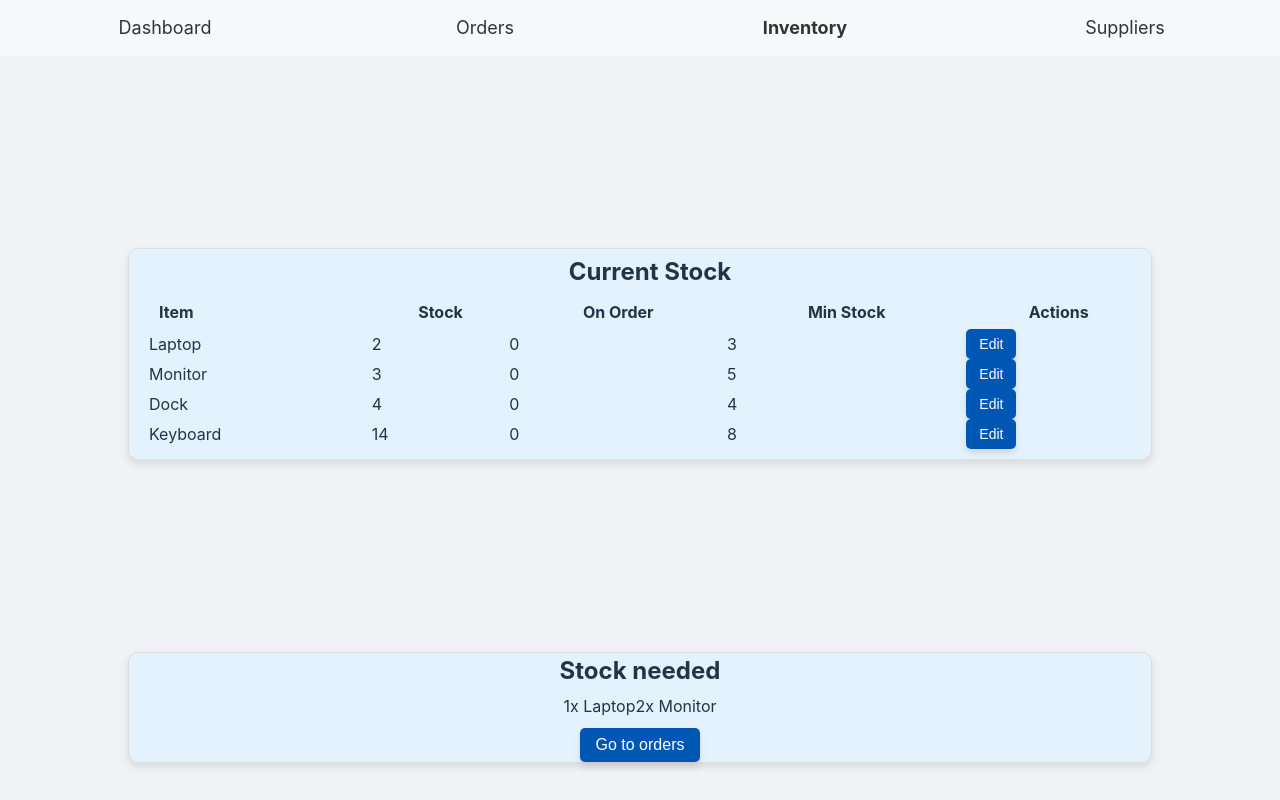
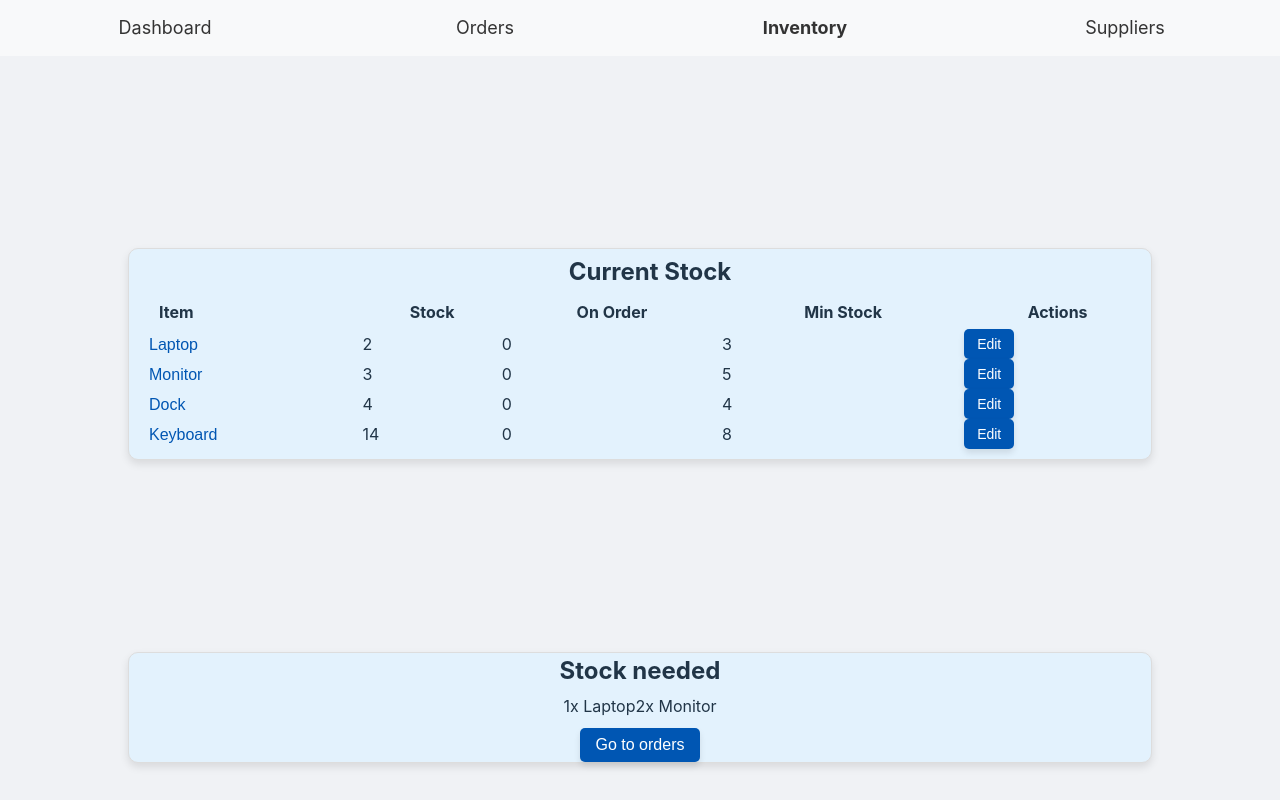
Before and after one commit to ChrisJLP/Purchasing-app, a React (Vite) app: page /inventory in a window 1280 px wide. Built offline with nearby package versions, Linux system fonts and the light colour scheme.

Commit message:
Add clickable stock items and basic popup in Inventory page

```diff
--- a/src/Inventory.jsx
+++ b/src/Inventory.jsx
@@ -2,28 +2,44 @@ import React, { useState } from "react";
 import styles from "./styles/Inventory.module.css";
 import { useInventory } from "./InventoryContext";
 import StockNeeded from "./StockNeeded";
+import StockItemPopup from "./StockItemPopup";
 
 function Inventory() {
   const { inventoryItems, stockNeededItems, isInitialized } = useInventory();
+  const [selectedItem, setSelectedItem] = useState(null);
 
   if (!isInitialized) {
     return <div>Loading...</div>;
   }
 
+  const handleItemClick = (item) => {
+    setSelectedItem(item);
+  };
+
+  const handleClosePopup = () => {
+    setSelectedItem(null);
+  };
+
   return (
     <div className={styles.inventoryContainer}>
-      <CurrentStock inventoryItems={inventoryItems} />
+      <CurrentStock
+        inventoryItems={inventoryItems}
+        onItemClick={handleItemClick}
+      />
       <StockNeeded
         stockNeededItems={stockNeededItems}
         inventoryItems={inventoryItems}
         isClickable={false}
         showOrderButton={true}
       />
+      {selectedItem && (
+        <StockItemPopup item={selectedItem} onClose={handleClosePopup} />
+      )}
     </div>
   );
 }
 
-function CurrentStock({ inventoryItems }) {
+function CurrentStock({ inventoryItems, onItemClick }) {
   const [editIndex, setEditIndex] = useState(null);
   const [editedStock, setEditedStock] = useState("");
   const [editedMinStock, setEditedMinStock] = useState("");
@@ -56,7 +72,14 @@ function CurrentStock({ inventoryItems }) {
         <tbody>
           {inventoryItems.map((item, index) => (
             <tr key={index} className={styles.tableRow}>
-              <td>{item.name}</td>
+              <td>
+                <button
+                  className={styles.itemNameButton}
+                  onClick={() => onItemClick(item)}
+                >
+                  {item.name}
+                </button>
+              </td>
               <td>
                 {editIndex === index ? (
                   <input
--- /dev/null
+++ b/src/StockItemPopup.jsx
@@ -0,0 +1,28 @@
+import React from "react";
+import styles from "./styles/StockItemPopup.module.css";
+
+function StockItemPopup({ item, onClose }) {
+  return (
+    <div className={styles.popupOverlay}>
+      <div className={styles.popupContent}>
+        <h2>{item.name}</h2>
+        <p>Stock: {item.stock}</p>
+        <p>On Order: {item.onOrder}</p>
+        <p>Minimum Stock: {item.minStock}</p>
+        <h3>Suppliers:</h3>
+        <ul>
+          {item.suppliers.map((supplier, index) => (
+            <li key={index}>
+              {supplier.name}: £{supplier.price}
+            </li>
+          ))}
+        </ul>
+        <button onClick={onClose} className={styles.closeButton}>
+          Close
+        </button>
+      </div>
+    </div>
+  );
+}
+
+export default StockItemPopup;
--- a/src/styles/Inventory.module.css
+++ b/src/styles/Inventory.module.css
@@ -61,3 +61,17 @@
 .inventoryNumInput {
     width: 25px !important;
 }
+
+.itemNameButton {
+    background: none;
+    border: none;
+    color: #0056b3;
+    cursor: pointer;
+    font-size: 16px;
+    text-align: left;
+    padding: 0;
+  }
+
+  .itemNameButton:hover {
+    text-decoration: underline;
+  }
--- /dev/null
+++ b/src/styles/StockItemPopup.module.css
@@ -0,0 +1,37 @@
+.popupOverlay {
+    position: fixed;
+    top: 0;
+    left: 0;
+    width: 100%;
+    height: 100%;
+    background-color: rgba(0, 0, 0, 0.5);
+    display: flex;
+    justify-content: center;
+    align-items: center;
+    z-index: 1000;
+  }
+
+  .popupContent {
+    background-color: #e3f2fd;
+    padding: 20px;
+    border-radius: 10px;
+    box-shadow: 0 4px 8px rgba(0, 0, 0, 0.1);
+    width: 80%;
+    max-width: 500px;
+  }
+
+  .closeButton {
+    background-color: #0056b3;
+    color: white;
+    border: none;
+    padding: 8px 16px;
+    border-radius: 5px;
+    font-size: 16px;
+    cursor: pointer;
+    transition: background-color 0.3s ease;
+    margin-top: 20px;
+  }
+
+  .closeButton:hover {
+    background-color: #003d82;
+  }
```
